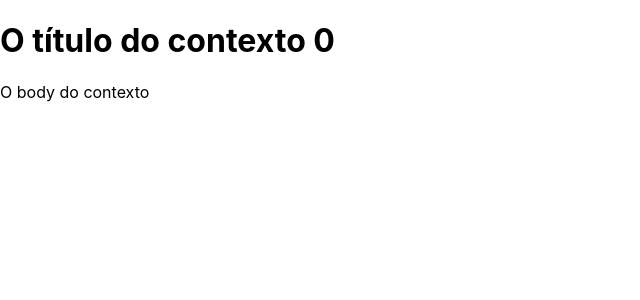
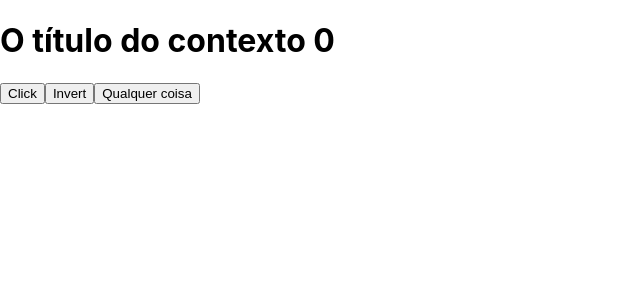
Before and after one commit to isabellacpmelo/VueJs-courses, a React (Create React App) app in the folder course_reactjs_nextjs/module_03_react_hooks/: page / in a window 1280 px wide. Shown: the top 300 px of the page, without its empty margins (0-640 px from the left). Built offline with nearby package versions, Linux system fonts and the light colour scheme.

Commit message:
feat: useReducer - React Hooks - Part 1

```diff
--- a/course_reactjs_nextjs/module_03_react_hooks/src/App.js
+++ b/course_reactjs_nextjs/module_03_react_hooks/src/App.js
@@ -1,13 +1,56 @@
 /* eslint-disable no-unused-vars */
 import './App.css'
-import { AppContext } from './contexts/AppContext'
-import { Div } from './components/Div'
+import { useReducer } from 'react'
+
+const globalState = {
+  title: 'O título do contexto',
+  body: 'O body do contexto',
+  counter: 0,
+}
+
+const reducer = (state, action) => {
+  console.log(state)
+  console.log(action)
+  // eslint-disable-next-line default-case
+  switch (action.type) {
+    case 'muda':
+      console.log('Chamou muda com', action.payload)
+      return { ...state, title: action.payload }
+    case 'inverter':
+      console.log('Chamou inverter')
+      const { title } = state
+      return { ...state, title: title.split('').reverse().join('') }
+  }
+
+  console.log('Nenhuma action encontrada')
+
+  return { ...state }
+}
 
 function App() {
+  const [state, dispatch] = useReducer(reducer, globalState)
+  const { counter, title, body } = state
+
   return (
-    <AppContext>
-      <Div />
-    </AppContext>
+    <div>
+      <h1>
+        {title} {counter}
+      </h1>
+      <button
+        onClick={() =>
+          dispatch({
+            type: 'muda',
+            payload: new Date().toLocaleString('pt-BR'),
+          })
+        }
+      >
+        Click
+      </button>
+      <button onClick={() => dispatch({ type: 'inverter' })}>Invert</button>
+      <button onClick={() => dispatch({ type: 'qualquerCoisa' })}>
+        Qualquer coisa
+      </button>
+    </div>
   )
 }
 
```
Also changed, not shown: course_reactjs_nextjs/module_03_react_hooks/src/App_01.js (added, +14 -0 lines).
